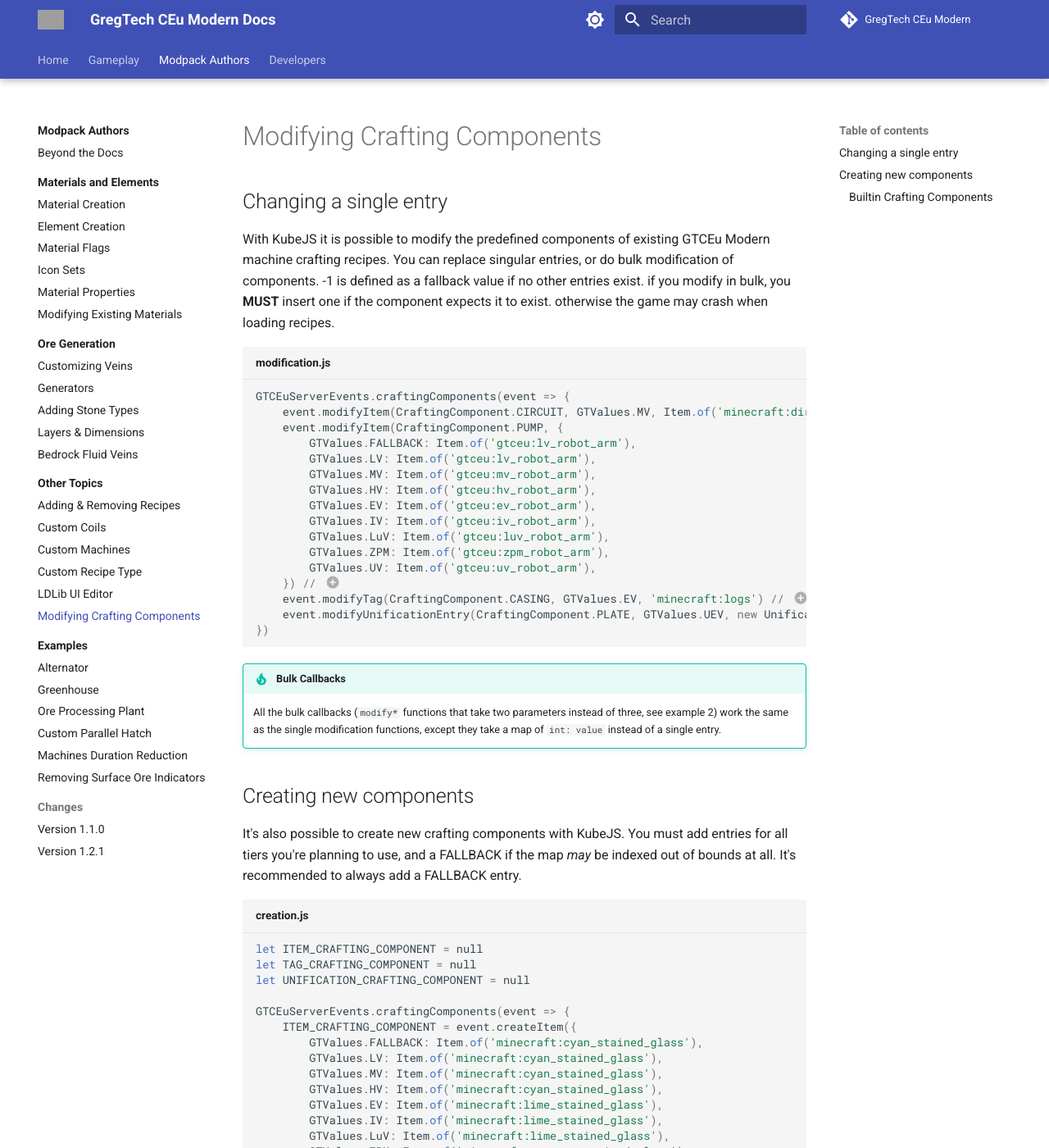
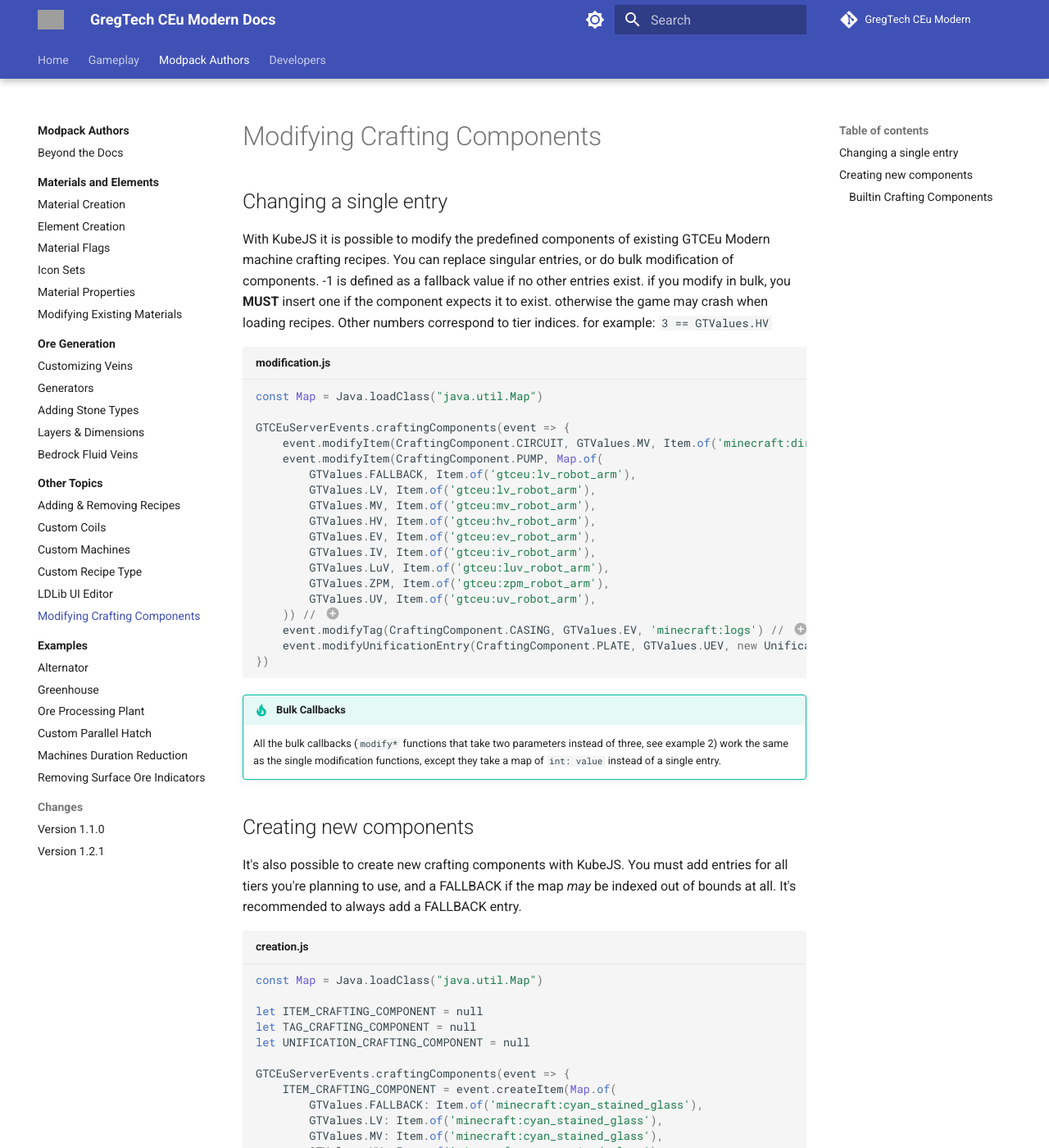
Before and after one commit to GregTechCEu/gtceu-modern-docs, an MkDocs documentation site: the page built from docs/Modpacks/Other-Topics/Modifying-Crafting-Components.md, in a window 1280 px wide and 1400 px high. Shown: the whole window at 82% size. Built offline with MkDocs 1.6.1 and Material for MkDocs 9.7.7, drawn with Linux system fonts in a browser that asks for light colours; comment, search, counter and statistics services are not loaded; some of the changed text lies outside the part shown; grey boxes are pictures that could not be loaded.

Commit message:
fix docs

````diff
--- a/docs/Modpacks/Other-Topics/Modifying-Crafting-Components.md
+++ b/docs/Modpacks/Other-Topics/Modifying-Crafting-Components.md
@@ -8,22 +8,24 @@
 
 With KubeJS it is possible to modify the predefined components of existing GTCEu Modern machine crafting recipes.
 You can replace singular entries, or do bulk modification of components.
--1 is defined as a fallback value if no other entries exist. if you modify in bulk, you **MUST** insert one if the component expects it to exist. otherwise the game may crash when loading recipes.
+-1 is defined as a fallback value if no other entries exist. if you modify in bulk, you **MUST** insert one if the component expects it to exist. otherwise the game may crash when loading recipes. Other numbers correspond to tier indices. for example: `3 == GTValues.HV`
 
 ```js title="modification.js"
+const Map = Java.loadClass("java.util.Map")
+
 GTCEuServerEvents.craftingComponents(event => {
     event.modifyItem(CraftingComponent.CIRCUIT, GTValues.MV, Item.of('minecraft:dirt')) // (1)
-    event.modifyItem(CraftingComponent.PUMP, {
-        GTValues.FALLBACK: Item.of('gtceu:lv_robot_arm'),
-        GTValues.LV: Item.of('gtceu:lv_robot_arm'),
-        GTValues.MV: Item.of('gtceu:mv_robot_arm'),
-        GTValues.HV: Item.of('gtceu:hv_robot_arm'),
-        GTValues.EV: Item.of('gtceu:ev_robot_arm'),
-        GTValues.IV: Item.of('gtceu:iv_robot_arm'),
-        GTValues.LuV: Item.of('gtceu:luv_robot_arm'),
-        GTValues.ZPM: Item.of('gtceu:zpm_robot_arm'),
-        GTValues.UV: Item.of('gtceu:uv_robot_arm'),
-    }) // (2)
+    event.modifyItem(CraftingComponent.PUMP, Map.of(
+        GTValues.FALLBACK, Item.of('gtceu:lv_robot_arm'),
+        GTValues.LV, Item.of('gtceu:lv_robot_arm'),
+        GTValues.MV, Item.of('gtceu:mv_robot_arm'),
+        GTValues.HV, Item.of('gtceu:hv_robot_arm'),
+        GTValues.EV, Item.of('gtceu:ev_robot_arm'),
+        GTValues.IV, Item.of('gtceu:iv_robot_arm'),
+        GTValues.LuV, Item.of('gtceu:luv_robot_arm'),
+        GTValues.ZPM, Item.of('gtceu:zpm_robot_arm'),
+        GTValues.UV, Item.of('gtceu:uv_robot_arm'),
+    )) // (2)
     event.modifyTag(CraftingComponent.CASING, GTValues.EV, 'minecraft:logs') // (3)
     event.modifyUnificationEntry(CraftingComponent.PLATE, GTValues.UEV, new UnificationEntry('plate', 'gtceu:infinity')) // (4)
 })
@@ -46,13 +48,14 @@
 It's recommended to always add a FALLBACK entry.
 
 ```js title="creation.js"
+const Map = Java.loadClass("java.util.Map")
 
 let ITEM_CRAFTING_COMPONENT = null
 let TAG_CRAFTING_COMPONENT = null
 let UNIFICATION_CRAFTING_COMPONENT = null
 
 GTCEuServerEvents.craftingComponents(event => {
-    ITEM_CRAFTING_COMPONENT = event.createItem({
+    ITEM_CRAFTING_COMPONENT = event.createItem(Map.of(
         GTValues.FALLBACK: Item.of('minecraft:cyan_stained_glass'),
         GTValues.LV: Item.of('minecraft:cyan_stained_glass'),
         GTValues.MV: Item.of('minecraft:cyan_stained_glass'),
@@ -62,8 +65,8 @@
         GTValues.LuV: Item.of('minecraft:lime_stained_glass'),
         GTValues.ZPM: Item.of('minecraft:magenta_stained_glass'),
         GTValues.UV: Item.of('minecraft:magenta_stained_glass'),
-    }) // (1)
-    TAG_CRAFTING_COMPONENT = event.createTag({
+    )) // (1)
+    TAG_CRAFTING_COMPONENT = event.createTag(Map.of(
         GTValues.FALLBACK: 'forge:barrels/wooden'
         GTValues.LV: 'forge:chests/wooden'
         GTValues.MV: 'forge:chests/trapped'
@@ -73,8 +76,8 @@
         GTValues.LuV: 'forge:cobblestone/infested'
         GTValues.ZPM: 'forge:cobblestone/mossy'
         GTValues.UV: 'forge:cobblestone/deepslate'
-    }) // (2)
-    UNIFICATION_CRAFTING_COMPONENT = event.createUnificationEntry({
+    )) // (2)
+    UNIFICATION_CRAFTING_COMPONENT = event.createUnificationEntry(Map.of(
         GTValues.FALLBACK: new UnificationEntry('plate', 'gtceu:infinity')
         GTValues.LV: new UnificationEntry('block', 'gtceu:infinity')
         GTValues.MV: new UnificationEntry('ingot', 'gtceu:infinity')
@@ -84,7 +87,7 @@
         GTValues.LuV: new UnificationEntry('longRod', 'gtceu:infinity')
         GTValues.ZPM: new UnificationEntry('rod', 'gtceu:infinity')
         GTValues.UV: new UnificationEntry('bolt', 'gtceu:infinity')
-    }) // (3)
+    )) // (3)
 })
 ```
 
````
Also changed, not shown: docs/Modpacks/Materials-and-Elements/Modifying-Existing-Materials.md (+1 -1 lines).
